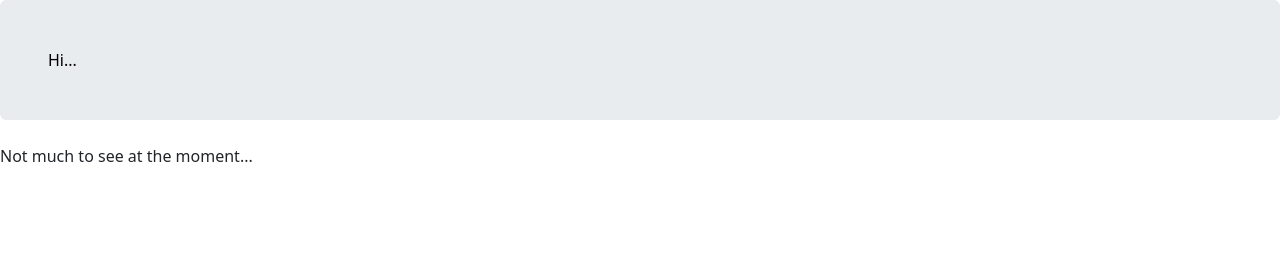
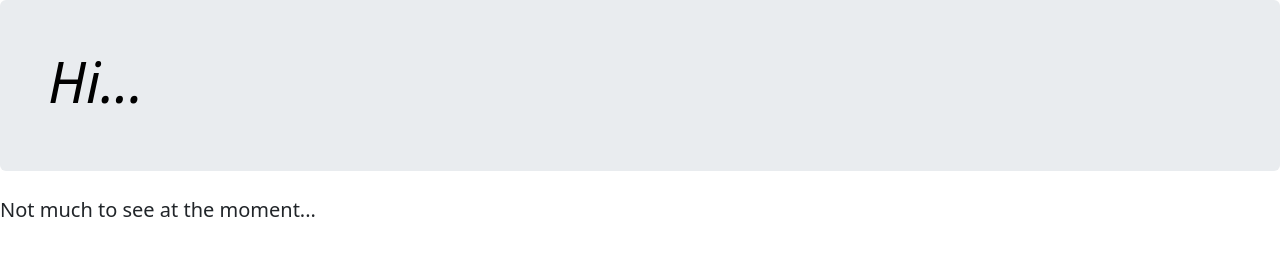
Before and after one commit to snailtail/snailtail.github.io, a plain HTML site: page index.html in a window 1280 px wide. Drawn offline with nearby package versions, Linux system fonts and the light colour scheme.

Commit message:
Update index.html

```diff
--- a/index.html
+++ b/index.html
@@ -6,8 +6,10 @@
     </head>
     <body>
         <div class="p-4 p-md-5 mb-4 rounded text-body-emphasis bg-body-secondary">
-        Hi...
+            <h1 class="display-4 fst-italic">Hi...</h1>
         </div>
+        <p class="lead my-3">
         Not much to see at the moment...
+        </p>
     </body>
 </html>
```
